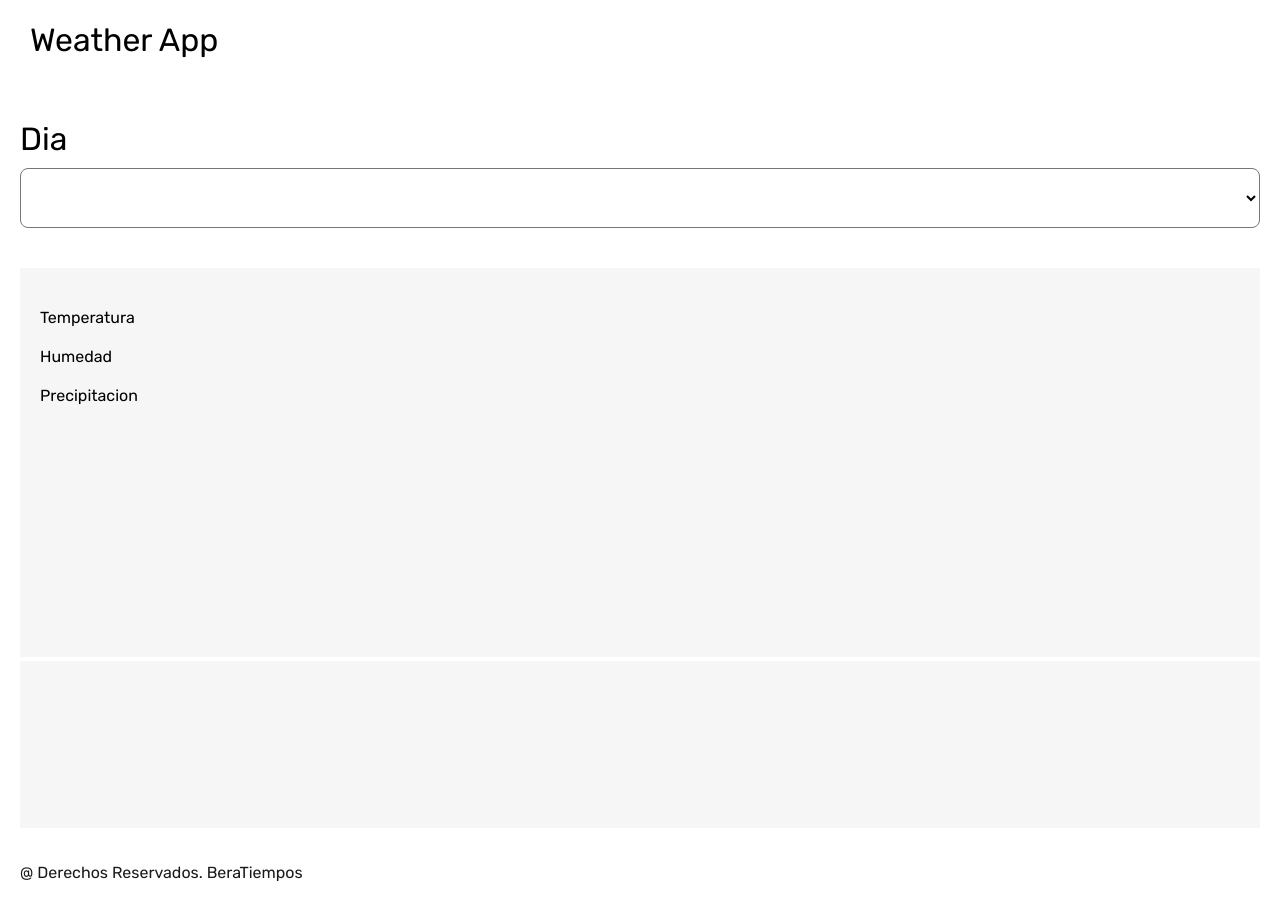
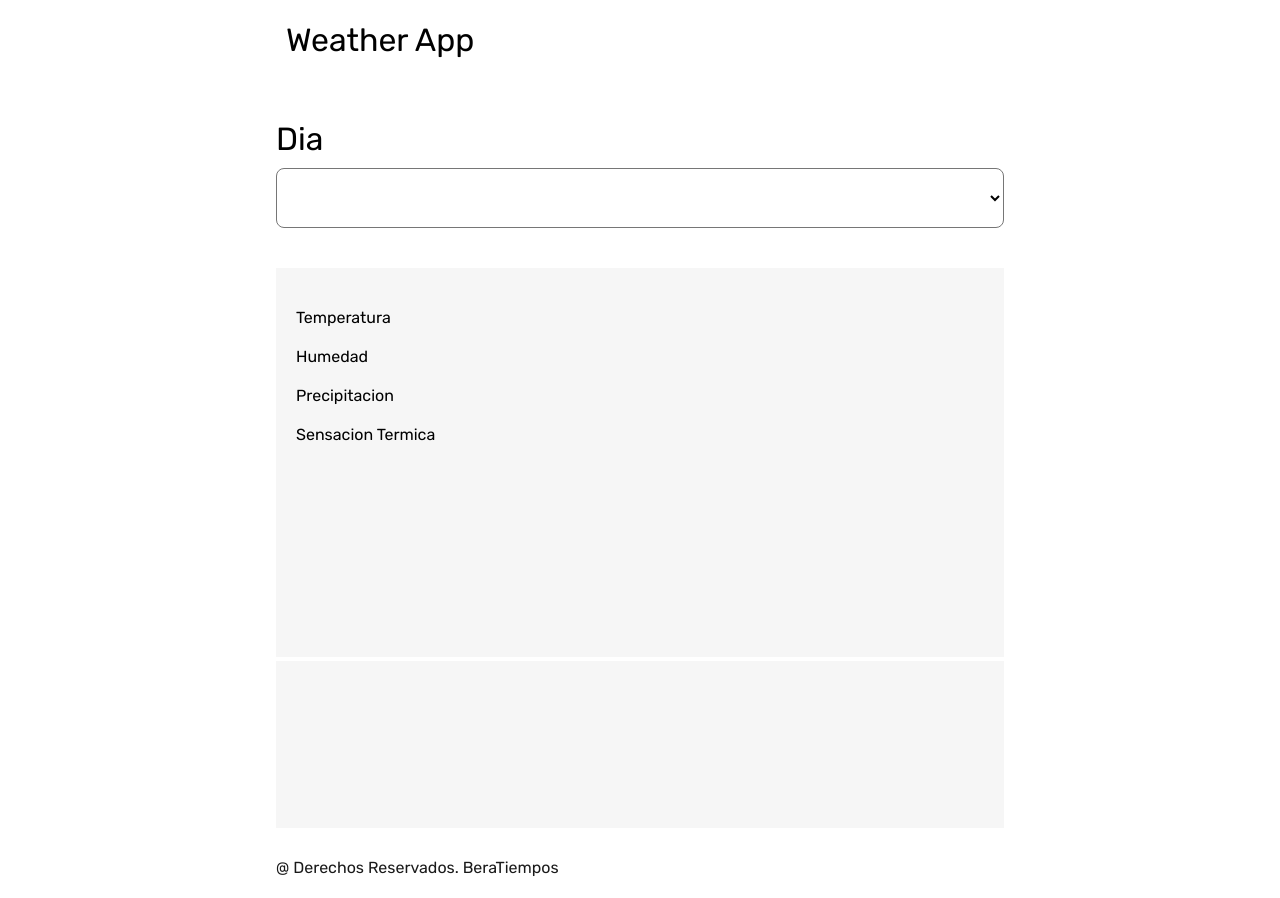
Before and after one commit to queondatodotranqui/WeatherApp, a website: page index.html in a window 1280 px wide. Drawn offline with Linux system fonts and the light colour scheme.

Commit message:
Agregada sensacion termica

```diff
--- a/app.js
+++ b/app.js
@@ -74,19 +74,27 @@ window.addEventListener('load', ()=>{
                 var preci = data.daily[diaElegido].pop;
                 var tempDaily = data.daily[diaElegido].temp.day;
                 var weather = data.daily[diaElegido].weather[0];
+                var feelslike = data.daily[diaElegido].feels_like.day;
 
                 dia.innerHTML = currentDay(dateDaily);
 
                 //console.log(tempDaily);
 
                 var tempCel = temperatureConverter(tempDaily);
+                var sensCel = temperatureConverter(feelslike);
                 //console.log(tempCel.toFixed(2));
+
+                var hora = new Date(dateDaily);
+
+                console.log(hora.getHours());
 
                 document.getElementById('numero').innerHTML = tempCel.toFixed(1) + '°C';
 
                 document.getElementById('humedad').innerHTML = humed + '%';
 
                 document.getElementById('precip').innerHTML = preci*100 + '%';
+
+                document.getElementById('sensacion').innerHTML = sensCel.toFixed(1) + '°C';
 
                 var skycons = new Skycons({"color": "black"});
 
--- a/index.html
+++ b/index.html
@@ -25,6 +25,8 @@
                             <h2 id="humedad"></h2>
                             <label>Precipitacion</label>
                             <h2 id="precip"></h2>
+                            <label>Sensacion Termica</label>
+                            <h2 id="sensacion"></h2>
                         </div>
                         <div class="iconos">
                             <canvas id="icon1" width="100" height="100"></canvas>
@@ -65,7 +67,9 @@
                 </div>
             </div>
         </div>
-        <div class="footer"> @ Derechos Reservados. BeraTiempos</div>
+        <div class="footer">
+            <p>@ Derechos Reservados. BeraTiempos</p>
+        </div>
     </div>
     <script type="text/javascript" src="ubicacion.js"></script>
     <script type="text/javascript" src="skycons.js"></script>
--- a/style.css
+++ b/style.css
@@ -171,10 +171,13 @@ body{
 .footer{
     height: 50px;
     width: 100%;
+    background-color: rgba(255, 255, 255, 0.452);
+}
+
+.footer p{
     color: rgb(26, 26, 26);
     line-height: 50px;
     padding-left: 20px;
-    background-color: rgba(255, 255, 255, 0.452);
 }
 
 @media all and (min-width:600px){
@@ -197,6 +200,72 @@ body{
     }
 
     .selectores label{
-        background-color: rgba(255, 255, 255, 0.199);
+        background-color: none;
     }
+
+
+    /*------------------------------*/
+
+    .header{
+        width: 100%;
+        background-color: rgba(255, 255, 255, 0.281);
+    }
+
+    .logo a{
+        display: block;
+        height: 100%;
+        width: 60%;
+        margin: 0 auto;
+    }
+
+
+    .main-content{
+        width: 60%;
+    }
+
+    .izquierda, .derecha{
+        height: 600px;
+        background-color: transparent;
+        display: flex;
+        justify-content: center;
+        width: 100%;
+        padding: 20px;
+    }
+
+    .derecha{
+        height: auto;
+    }
+
+    .cajaTemperatura{
+        display: flex;
+        flex-direction: column;
+        height: 100%;
+        width:100%;
+        min-width: 250px;
+    }
+
+    .cajaTempDiv{
+        display: flex;
+        height: 70%;
+        background-color: rgba(228, 228, 228, 0.336);
+    }
+
+
+
+    .footer{
+        height: 40px;
+        width: 100%;
+        background-color: rgba(255, 255, 255, 0.452);
+    }
+
+    .footer p{
+        height: 100%;
+        width: 60%;
+        display: block;
+        color: rgb(26, 26, 26);
+        line-height: 40px;
+        padding-left: 20px;
+        margin: 0 auto;
+    }
+
 }
```
